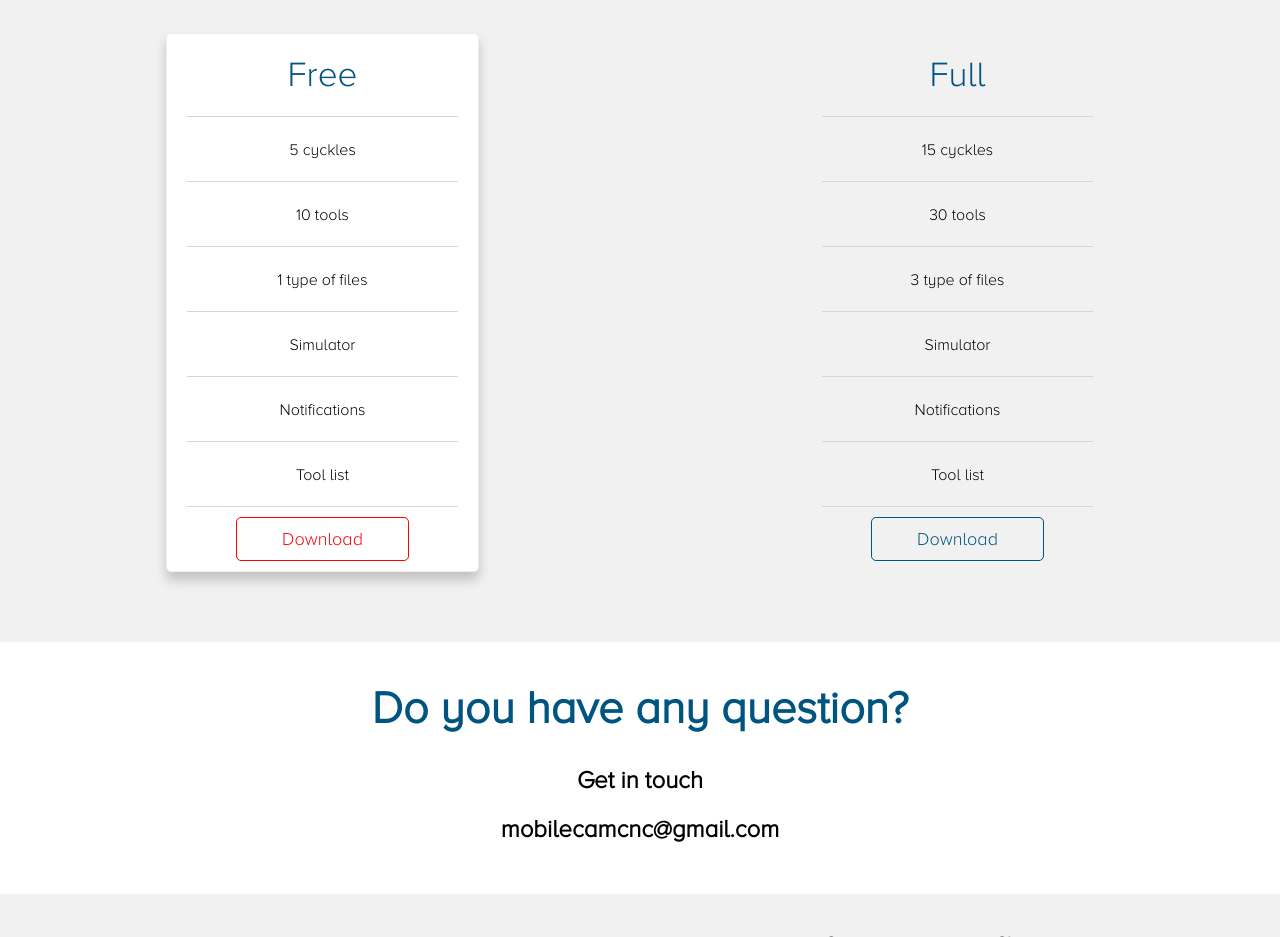
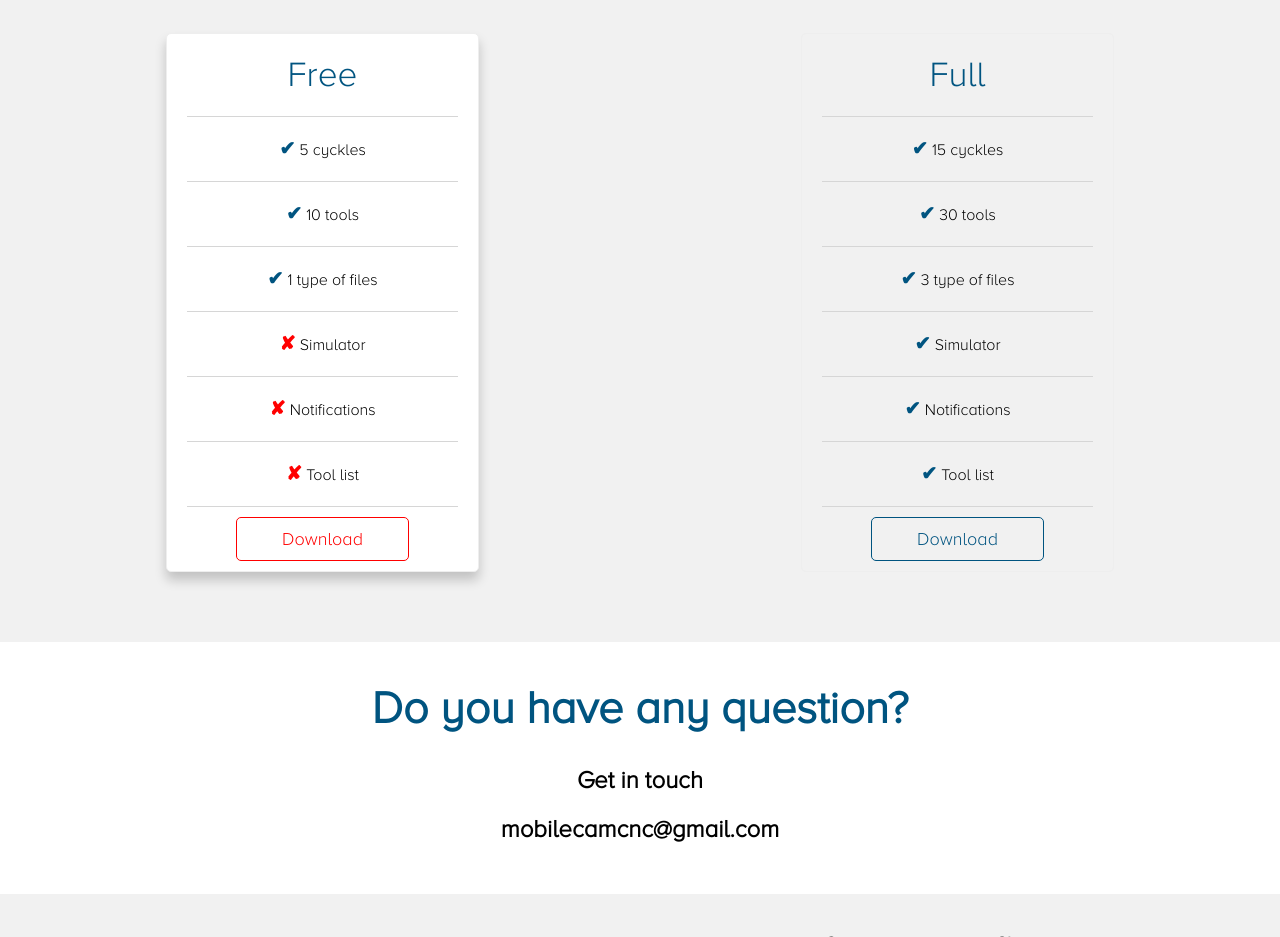
Before and after one commit to mobilecamcnc/products, a plain HTML site: page index.html in a window 1280 px wide. Shown: the part 1442-2379 px from the top of the page. Drawn offline with Linux system fonts and the light colour scheme.

Commit message:
Update main.css

```diff
--- a/css/main.css
+++ b/css/main.css
@@ -92,17 +92,16 @@ body{
 	}
 }
 
-/* PRODUCT */
+/* PRICE CARD */
 
-#products{
-	/*padding: 10px;*/
-	font-size: 20px;
-	font-weight: bold;
-	padding: 20px 5px;
-	background-color: #fff;
+.price-card .ckecked::after{
+	content: '\2714';
 }
 
-
+.price-card .unckecked::after{
+	content: '\2718';
+	color: red;
+}
 
 .align-component-center{
 	margin-left: auto;
```
